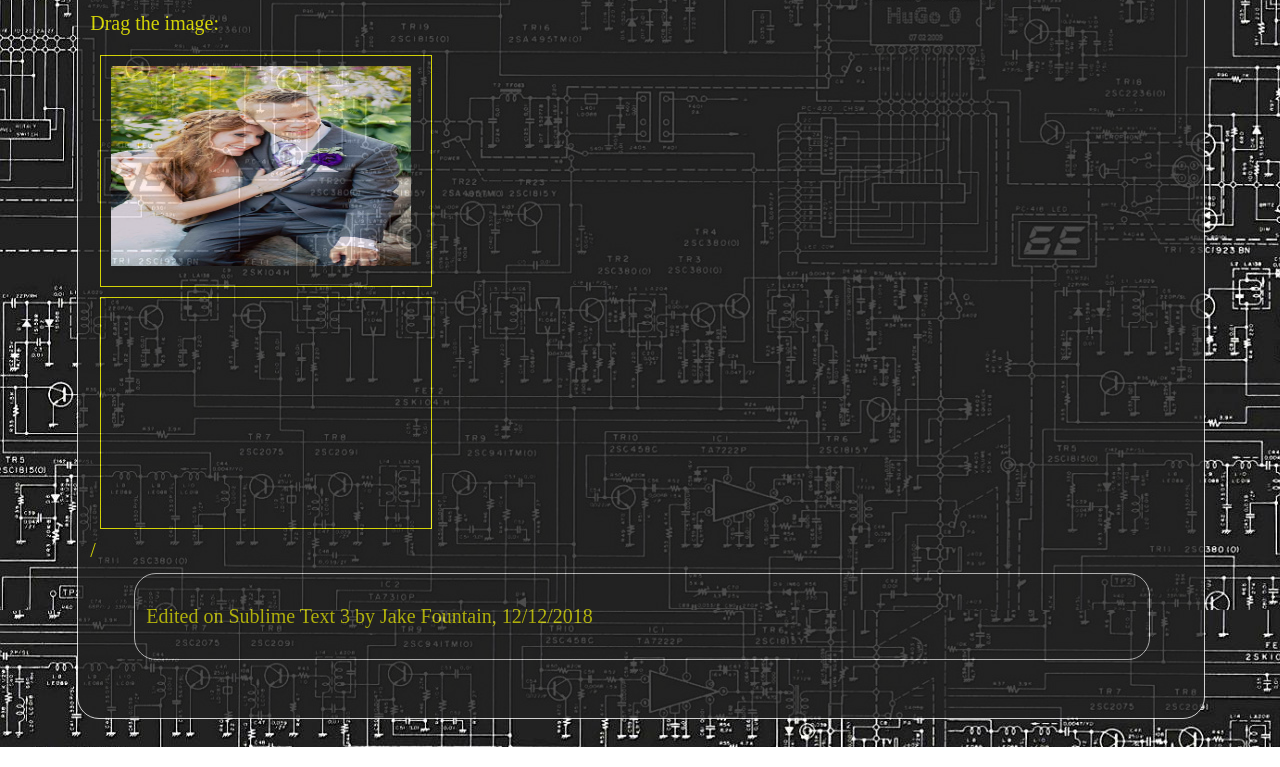
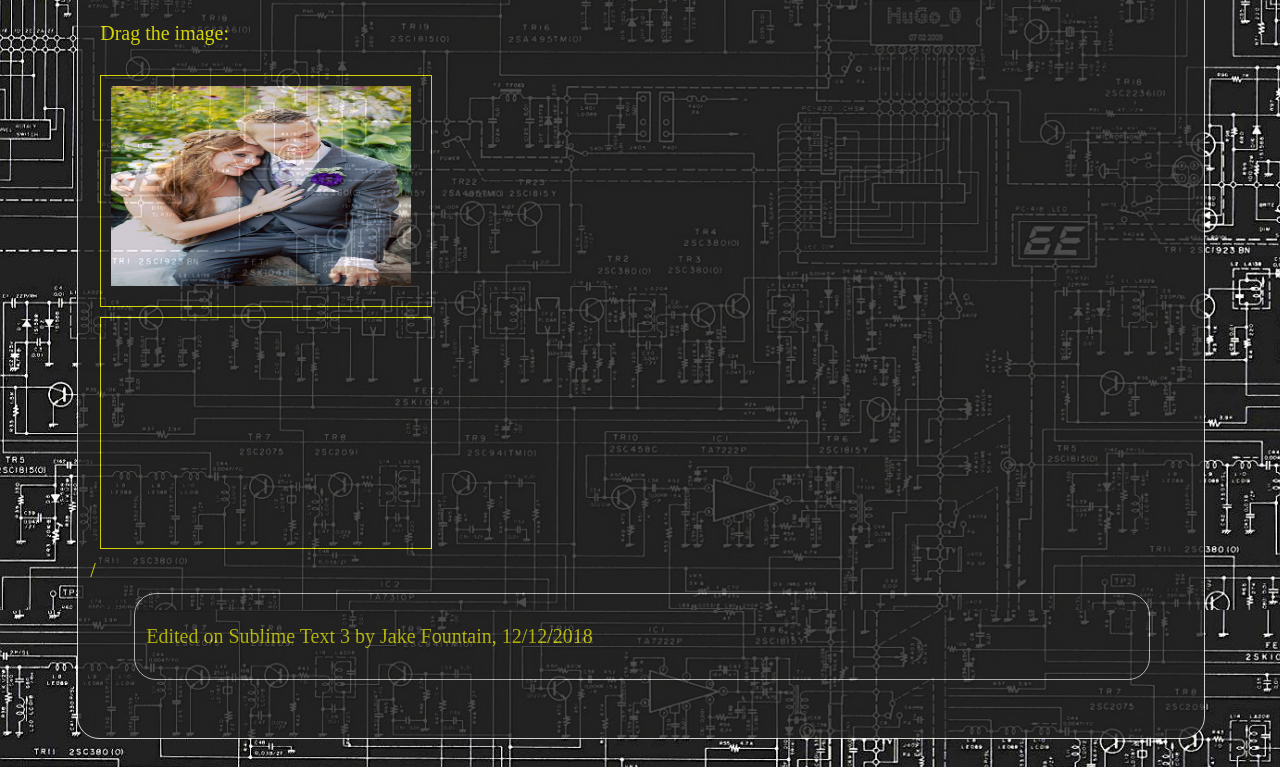
Before and after one commit to jakefoun92/CS50W, a plain HTML site: page index.html in a window 1280 px wide. Shown: the part 390-1157 px from the top of the page. Drawn offline with Linux system fonts and the light colour scheme.

Commit message:
Fixing the padding on p1

```diff
--- a/index.html
+++ b/index.html
@@ -119,7 +119,7 @@
 				<h1>Drag and Drop</h1>
 
 				<div id= "dragDiv">
-				<p>Drag the image:</p>
+				<p style="padding: 10px">Drag the image:</p>
 
 				<div id="div1" ondrop="drop(event)" ondragover="allowDrop(event)">
 					<img src="resources/me.jpg" draggable="true" ondragstart="drag(event)" id="drag1" width="300" height="200" alt="Image not found">
```
